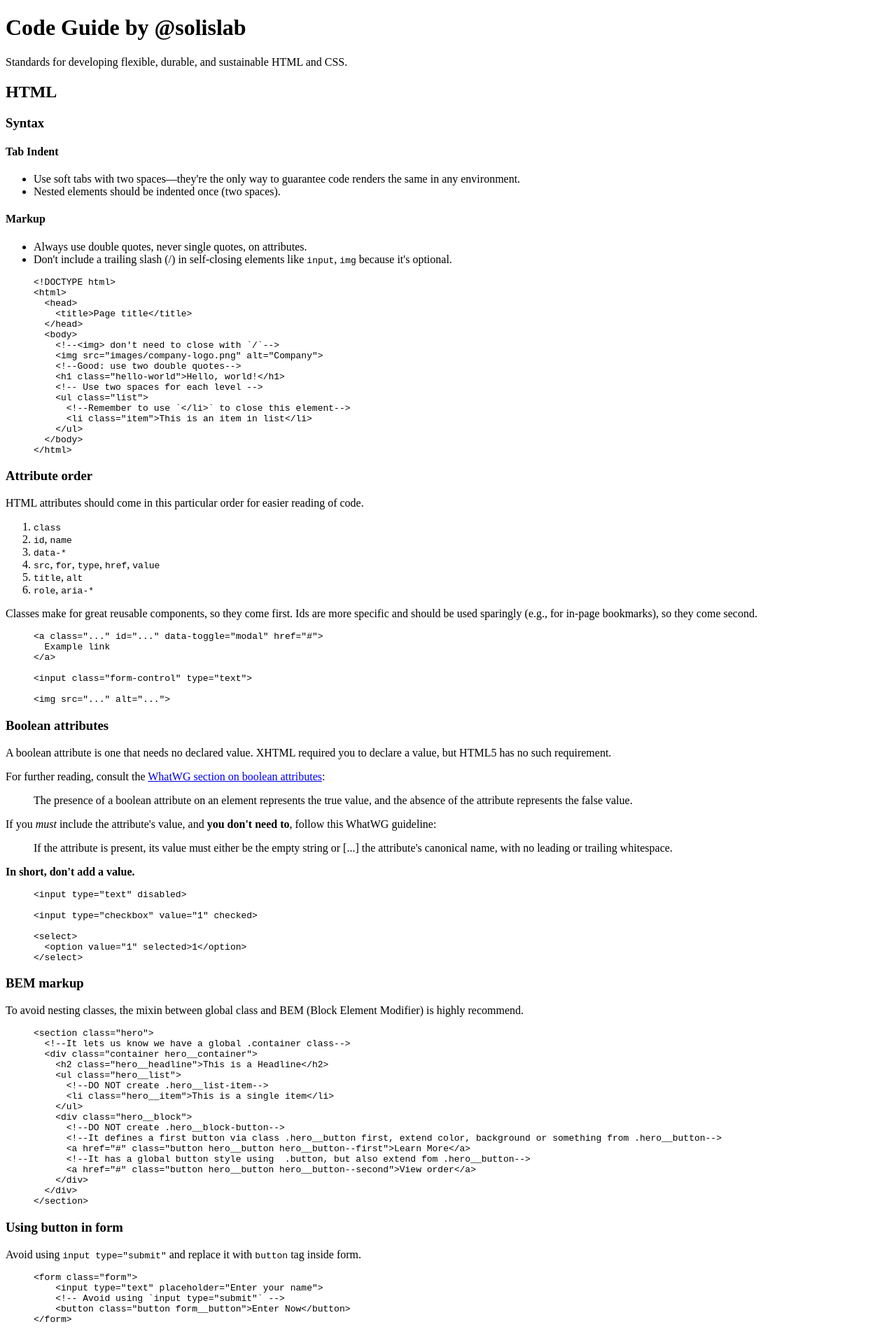
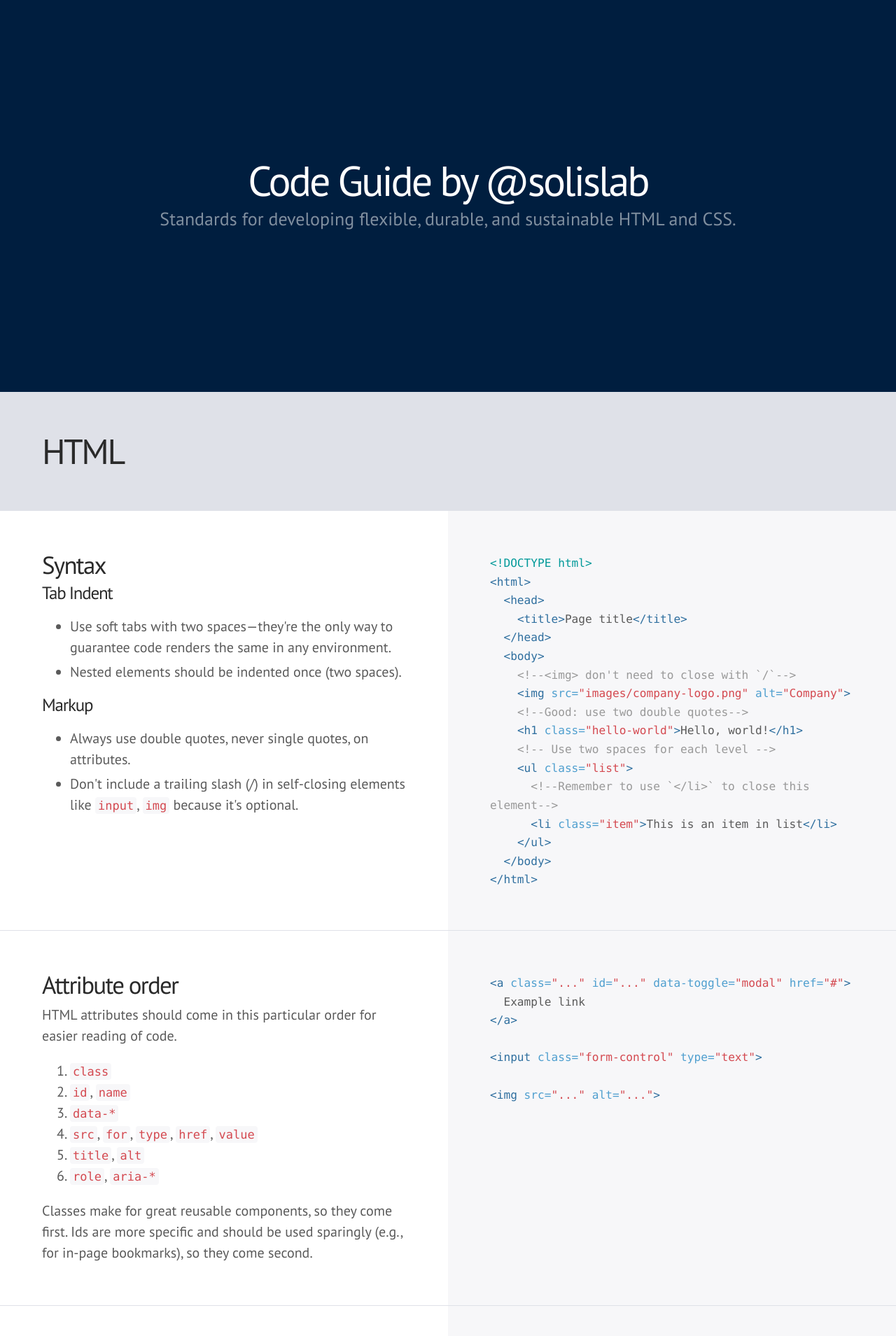
Before and after one commit to Solis-Lab-Solution/code-standards, a Jekyll site: the page built from html.html, in a window 1280 px wide. Shown: the top 1909 px of the page at 70% size. Built offline with Jekyll 4.4.1, drawn with Linux system fonts in a browser that asks for light colours; some web fonts are replaced; Markdown is read by kramdown in place of the engine named in the settings.

Commit message:
Update page style

```diff
--- /dev/null
+++ b/_includes/header-page.html
@@ -0,0 +1,6 @@
+<header class="masthead mast-head--page">
+    <div class="container">
+        <h1>{{ site.name }}</h1>
+        <p class="lead">{{ site.description }}</p>
+    </div>
+</header>
--- /dev/null
+++ b/_layouts/page.html
@@ -0,0 +1,23 @@
+<!DOCTYPE html>
+<html lang="en-us">
+<head>
+    <meta charset="UTF-8">
+    <meta http-equiv="X-UA-Compatible" content="IE=edge">
+    <meta name="viewport" content="width=device-width, initial-scale=1.0, maximum-scale=1">
+    <link href="public/ico/favicon.ico" rel="shortcut icon" type="image/x-icon">
+    <title>
+        {{ site.name }}
+    </title>
+    <link rel="stylesheet" href="../code-guide.css">
+    <link rel="stylesheet" href="http://fonts.googleapis.com/css?family=PT+Sans:400,700,400italic,700italic|PT+Mono&subset=latin,cyrillic">
+</head>
+<body>
+
+{% include header.html %}
+
+{{ content }}
+
+{% include footer.html %}
+
+</body>
+</html>
--- a/code-guide.css
+++ b/code-guide.css
@@ -162,11 +162,17 @@
   align-items: center;
   justify-content: center;
   min-height: 20em;
-  padding: 3rem 1rem;
+  padding: 3em 1em;
   background-color: #001E3F;
   color: rgba(255,255,255,.5);
   text-align: center;
 }
+
+.masthead--page {
+  min-height: auto;
+  padding: 2em 1em;
+}
+
 .masthead h1 {
   color: #fff;
   margin-bottom: .25rem;
--- a/html.html
+++ b/html.html
@@ -1,5 +1,5 @@
 ---
-layout: default
+layout: page
 ---
 
 <div class="heading" id="html">
--- a/scss.html
+++ b/scss.html
@@ -1,5 +1,5 @@
 ---
-layout: default
+layout: page
 ---
 
 <div class="heading" id="css">
```
